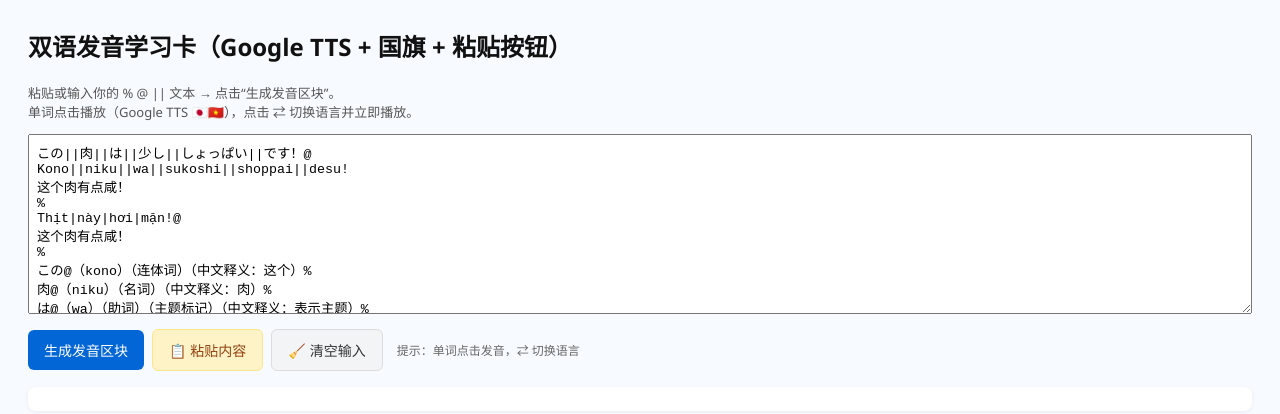
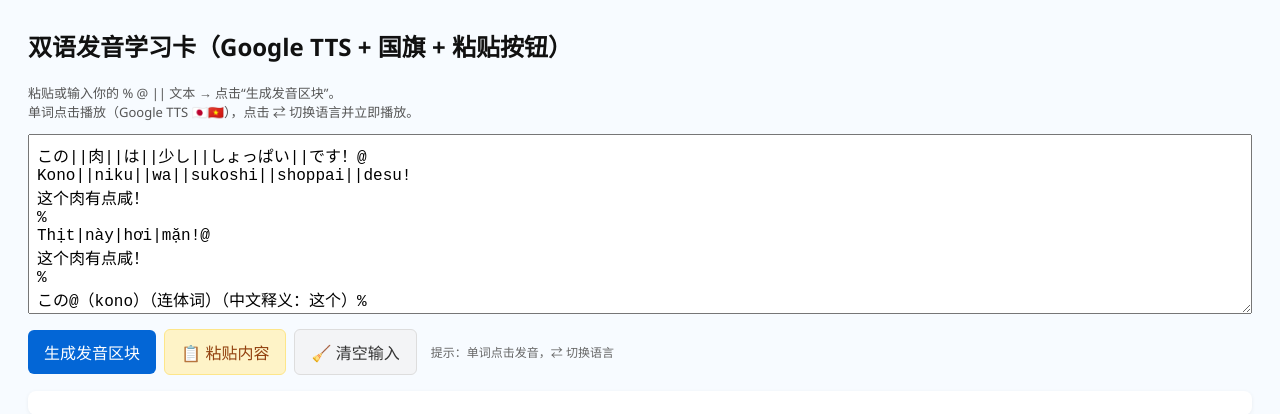
Before and after one commit to zhuwopingan666-hash/111, a website: page index.html in a window 1280 px wide. Drawn offline with Linux system fonts and the light colour scheme.

Commit message:
Update index.html

```diff
--- a/index.html
+++ b/index.html
@@ -3,19 +3,43 @@
 <head>
 <meta charset="utf-8">
 <title>双语发音学习卡</title>
-<meta name="viewport" content="width=device-width, initial-scale=1">
+<meta name="viewport" content="width=device-width, initial-scale=1, maximum-scale=1, user-scalable=no">
 <style>
   body { font-family:"Segoe UI","Noto Sans","Noto Sans JP",sans-serif; padding:20px; background:#f7fbff; color:#111; }
   h2 { margin-top:0; }
-  textarea { width:100%; height:180px; padding:8px; box-sizing:border-box; font-family:monospace; resize:vertical; }
-  button { padding:10px 16px; border-radius:6px; border:none; cursor:pointer; font-size:14px; }
+  textarea {
+    width:100%;
+    height:180px;
+    padding:8px;
+    box-sizing:border-box;
+    font-family:monospace;
+    font-size:16px; /* 关键：16px 避免移动端放大 */
+    resize:vertical;
+  }
+  button {
+    padding:10px 16px;
+    border-radius:6px;
+    border:none;
+    cursor:pointer;
+    font-size:16px; /* 关键：16px 避免移动端放大 */
+  }
   button.main { background:#0366d6; color:#fff; }
   button.main:hover { background:#024ea1; }
   button.clear { background:#f3f4f6; color:#333; border:1px solid #ddd; }
   button.clear:hover { background:#e5e7eb; }
   button.paste { background:#fef3c7; color:#92400e; border:1px solid #fde68a; }
   button.paste:hover { background:#fcd34d; }
-  #output { margin-top:16px; white-space:pre-wrap; font-family:inherit; background:#fff; padding:12px; border-radius:8px; box-shadow:0 1px 4px rgba(0,0,0,0.06); max-height:60vh; overflow:auto; }
+  #output {
+    margin-top:16px;
+    white-space:pre-wrap;
+    font-family:inherit;
+    background:#fff;
+    padding:12px;
+    border-radius:8px;
+    box-shadow:0 1px 4px rgba(0,0,0,0.06);
+    max-height:60vh;
+    overflow:auto;
+  }
   .word { background:#e6f0ff; border-radius:6px; padding:2px 6px; margin:0 4px 4px 0; display:inline-flex; align-items:center; gap:6px; cursor:pointer; word-break:break-word; }
   .word:hover { background:#cfe6ff; }
   .flag { font-size:14px; user-select:none; }
```
